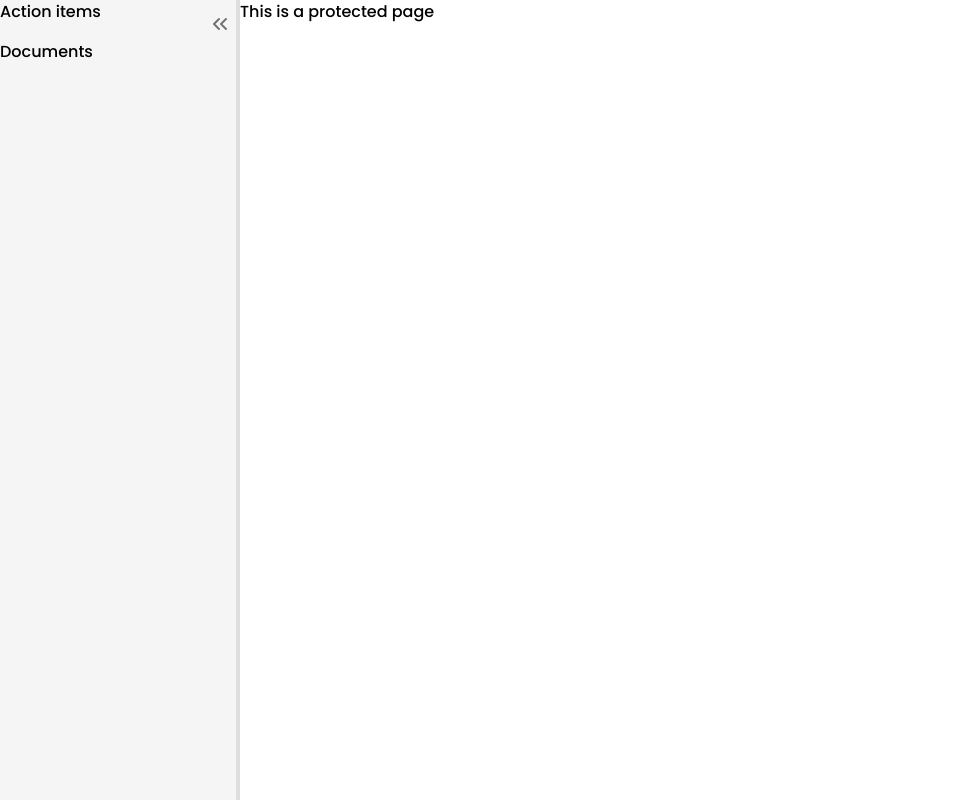
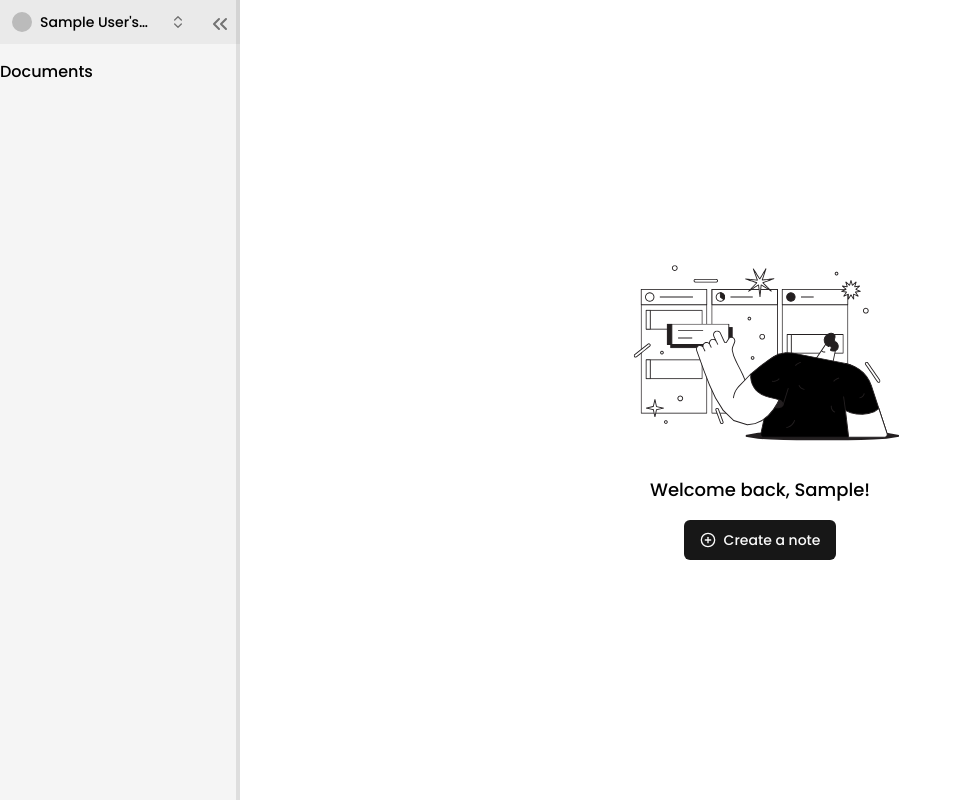
Before and after one commit to DustinDust/loshon-web, a Next.js app: page /documents in a window 1280 px wide. Shown: the whole page, without its empty margins (0-961 px from the left). Built offline with nearby package versions, Linux system fonts and the light colour scheme; no server answers; sample sign-in values are in the browser's storage.

Commit message:
added navigation action for auth

```diff
--- a/app/(main)/(routes)/documents/page.tsx
+++ b/app/(main)/(routes)/documents/page.tsx
@@ -1,4 +1,34 @@
+'use client';
+
+import Image from 'next/image';
+import { useUser } from '@clerk/nextjs';
+import { Button } from '@/components/ui/button';
+import { PlusCircle } from 'lucide-react';
+
 const DocumentPage = () => {
-  return <div>This is a protected page</div>;
+  const { user } = useUser();
+  return (
+    <div className='h-full flex flex-col items-center justify-center space-y-4'>
+      <Image
+        src='/empty.svg'
+        height={300}
+        width={300}
+        alt='Empty'
+        className='dark:hidden'
+      />
+      <Image
+        src='/empty-dark.svg'
+        height={301}
+        width={300}
+        alt='Empty'
+        className='hidden dark:block'
+      />
+      <h2 className='text-lg font-medium'>Welcome back, {user?.firstName}!</h2>
+      <Button>
+        <PlusCircle className='h-4 w-4 mr-2' />
+        Create a note
+      </Button>
+    </div>
+  );
 };
 export default DocumentPage;
--- a/app/(main)/_components/navigation.tsx
+++ b/app/(main)/_components/navigation.tsx
@@ -6,6 +6,7 @@ import React, { ElementRef, useEffect, useRef, useState } from 'react';
 import { useMediaQuery } from 'usehooks-ts';
 
 import { cn } from '@/lib/utils';
+import { UserItem } from './user-item';
 export const Navigation = () => {
   const isMobile = useMediaQuery('(max-width: 768px)');
   const pathname = usePathname();
@@ -87,6 +88,7 @@ export const Navigation = () => {
     } else {
       resetWidth();
     }
+    // eslint-disable-next-line react-hooks/exhaustive-deps
   }, [isMobile]);
 
   useEffect(() => {
@@ -115,7 +117,7 @@ export const Navigation = () => {
           <ChevronsLeft onClick={collapse} className='h-6 w-6' />
         </div>
         <div>
-          <p>Action items</p>
+          <UserItem />
         </div>
         <div className='mt-4'>
           <p>Documents</p>
--- /dev/null
+++ b/app/(main)/_components/user-item.tsx
@@ -0,0 +1,69 @@
+'use client';
+
+import { Avatar, AvatarImage } from '@/components/ui/avatar';
+import { SignOutButton, useUser } from '@clerk/nextjs';
+import {
+  DropdownMenu,
+  DropdownMenuContent,
+  DropdownMenuItem,
+  DropdownMenuLabel,
+  DropdownMenuSeparator,
+  DropdownMenuTrigger,
+} from '@/components/ui/dropdown-menu';
+import { ChevronsLeftRightIcon } from 'lucide-react';
+
+export const UserItem = () => {
+  const { user } = useUser();
+
+  return (
+    <DropdownMenu>
+      <DropdownMenuTrigger asChild>
+        <div
+          role='button'
+          className='flex items-center text-sm p-3 w-full hover:bg-primary/5'
+        >
+          <div className='gap-x-2 flex items-center max-w-[150px]'>
+            <Avatar className='h-5 w-5'>
+              <AvatarImage src={user?.imageUrl} />
+            </Avatar>
+            <span className='text-start font-medium line-clamp-1'>
+              {user?.fullName}&apos;s library
+            </span>
+          </div>
+          <ChevronsLeftRightIcon className='rotate-90 ml-2 text-muted-foreground h-4 w-4' />
+        </div>
+      </DropdownMenuTrigger>
+      <DropdownMenuContent
+        className='w-80'
+        align='start'
+        alignOffset={11}
+        forceMount
+      >
+        <div className='flex flex-col space-y-4 p-2'>
+          <p className='text-xs font-medium leading-none text-muted-foreground'>
+            {user?.emailAddresses[0].emailAddress}
+          </p>
+          <div className='flex items-center gap-x-2'>
+            <div className='rounded-md bg-secondary p-1'>
+              <Avatar className='h-8 w-8'>
+                <AvatarImage src={user?.imageUrl} />
+              </Avatar>
+            </div>
+            <div className='space-y-1'>
+              <p className='text-sm line-clamp-1'>
+                {user?.fullName}&apos;s library
+              </p>
+            </div>
+          </div>
+        </div>
+        <DropdownMenuSeparator />
+        <DropdownMenuItem
+          className='w-full cursor-pointer text-muted-foreground'
+          asChild
+        >
+          <SignOutButton>Log out</SignOutButton>
+        </DropdownMenuItem>
+      </DropdownMenuContent>
+    </DropdownMenu>
+  );
+};
```
Also changed, not shown: components/ui/dropdown-menu.tsx (+51 -51 lines), public/empty-dark.svg (added), public/empty.svg (added).
